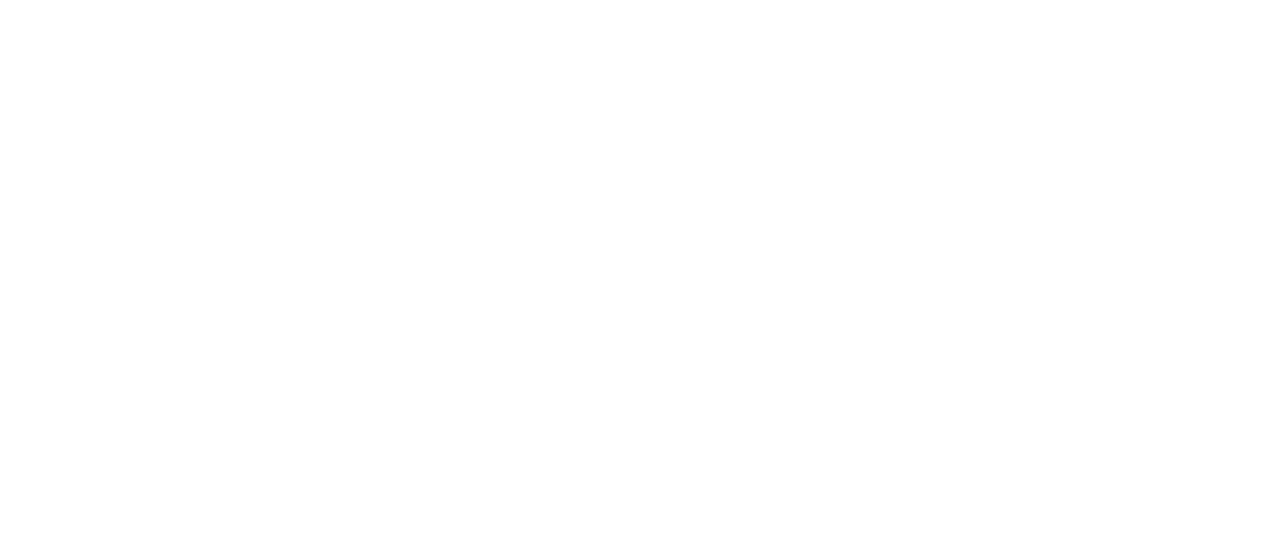
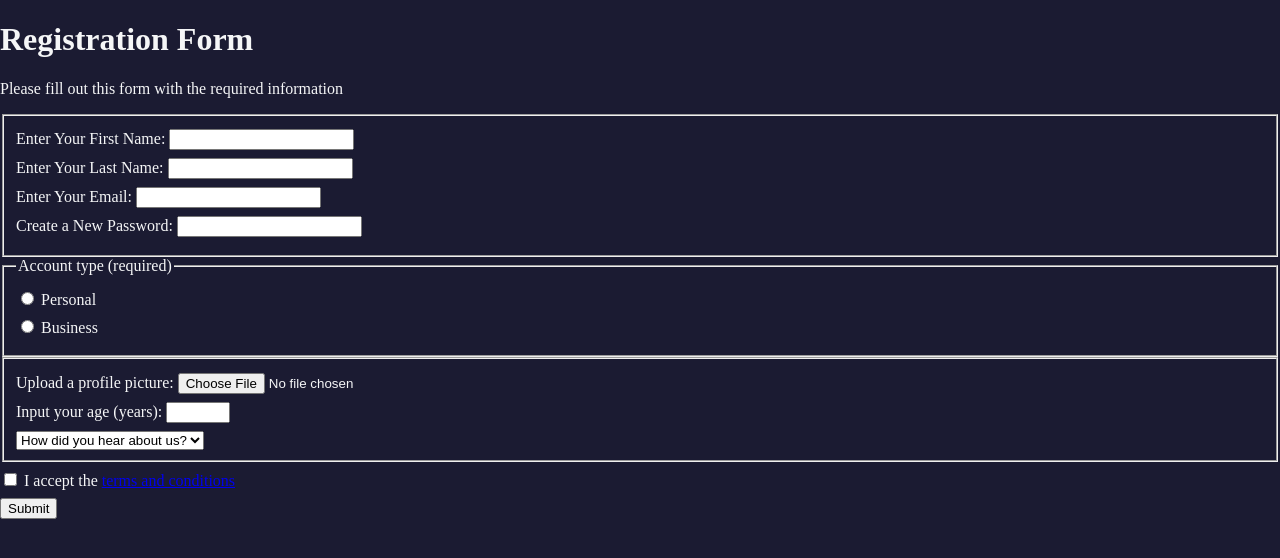
Before and after one commit to KatsiarynaZaviadzeyeva/registration-form, a plain HTML site: page index.html in a window 1280 px wide. Drawn offline with Linux system fonts and the light colour scheme.

Commit message:
feat: add basic layout

```diff
--- a/index.html
+++ b/index.html
@@ -1,11 +1,52 @@
 <!DOCTYPE html>
 <html lang="en">
+
 <head>
     <meta charset="UTF-8">
     <meta name="viewport" content="width=device-width, initial-scale=1.0">
     <title>Registration Form</title>
+    <link rel="stylesheet" href="style.css">
 </head>
+
 <body>
+    <h1>Registration Form</h1>
+    <p>Please fill out this form with the required information</p>
+    <form action="https://register-demo.freecodecamp.org" method="post">
+        <fieldset>
+            <label for="first-name">Enter Your First Name: <input id="first-name" type="text" required></label>
+            <label for="last-name">Enter Your Last Name: <input id="last-name" type="text" required></label>
+            <label for="email">Enter Your Email: <input id="email" type="email" required></label>
+            <label for="new-password">Create a New Password: <input id="new-password" type="password" minlength="8"
+                    required></label>
+        </fieldset>
+        <fieldset>
+            <label for="personal-account"><input id="personal-account" type="radio" name="account-type">
+                Personal</label>
+            <label for="business-account"><input id="business-account" type="radio" name="account-type">
+                Business</label>
+            <legend>Account type (required)</legend>
+        </fieldset>
+        <fieldset>
+            <label for="">
+                Upload a profile picture: <input type="file">
+            </label>
+            <label>
+                Input your age (years): <input type="number" min="13" max="120">
+            </label>
+            <select name="" id="">
+                <option value=""><label>How did you hear about us?</label></option>
+                <option value=""></option>
+                <option value=""></option>
+                <option value=""></option>
+                <option value=""></option>
+            </select>
+        </fieldset>
+        <label for="terms-and-conditions">
+            <input id="terms-and-conditions" type="checkbox" required />
+            I accept the <a href="https://www.freecodecamp.org/news/terms-of-service/">terms and conditions</a>
+        </label>
+        <input type="submit" value="Submit">
+    </form>
+</body>
 
-</body>
 </html>
--- a/style.css
+++ b/style.css
@@ -0,0 +1,12 @@
+body {
+    width: 100%;
+    height: 100vh;
+    margin: 0px;
+    background-color: #1b1b32;
+    color: #f5f6f7;
+}
+
+label {
+    display: block;
+    margin: 0.5rem 0;
+}
```
